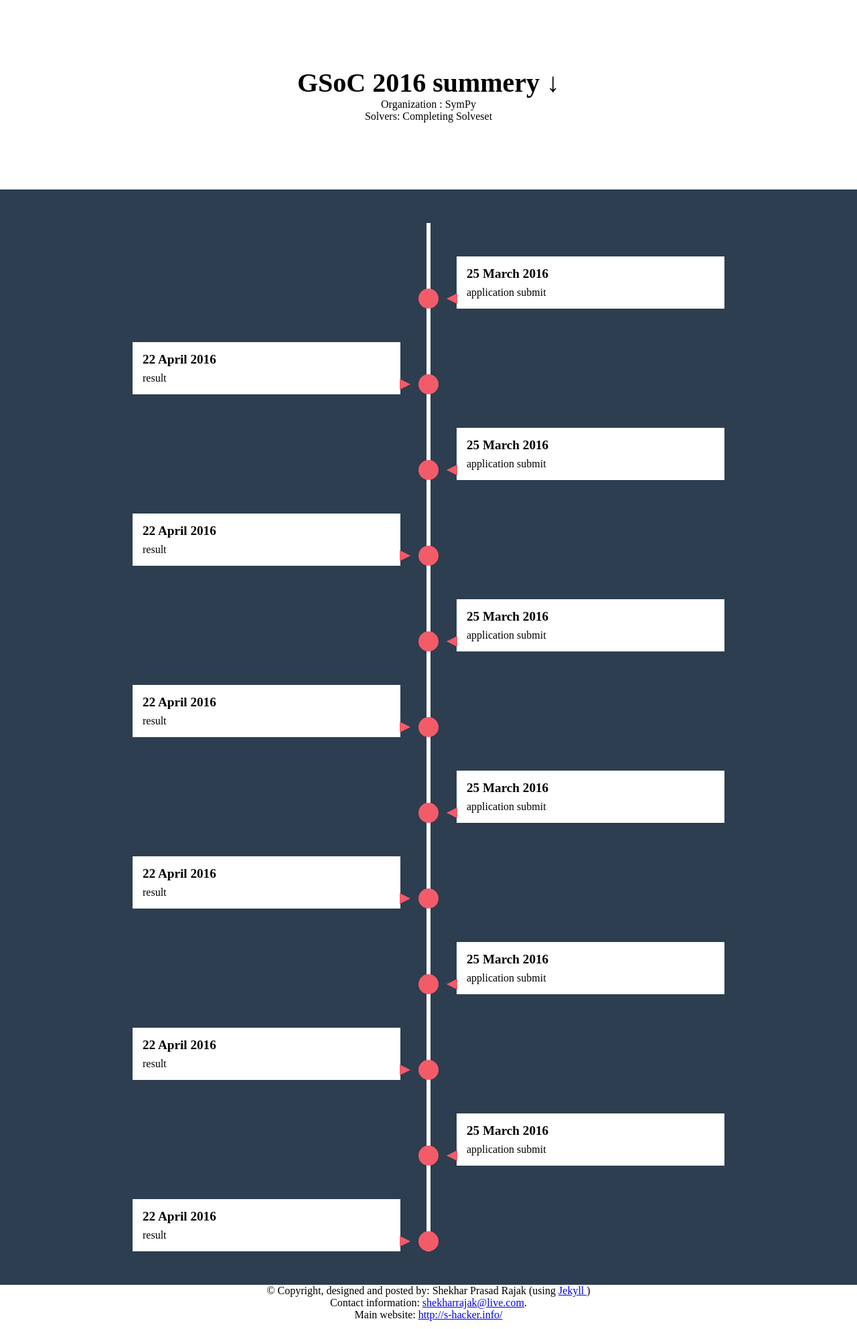
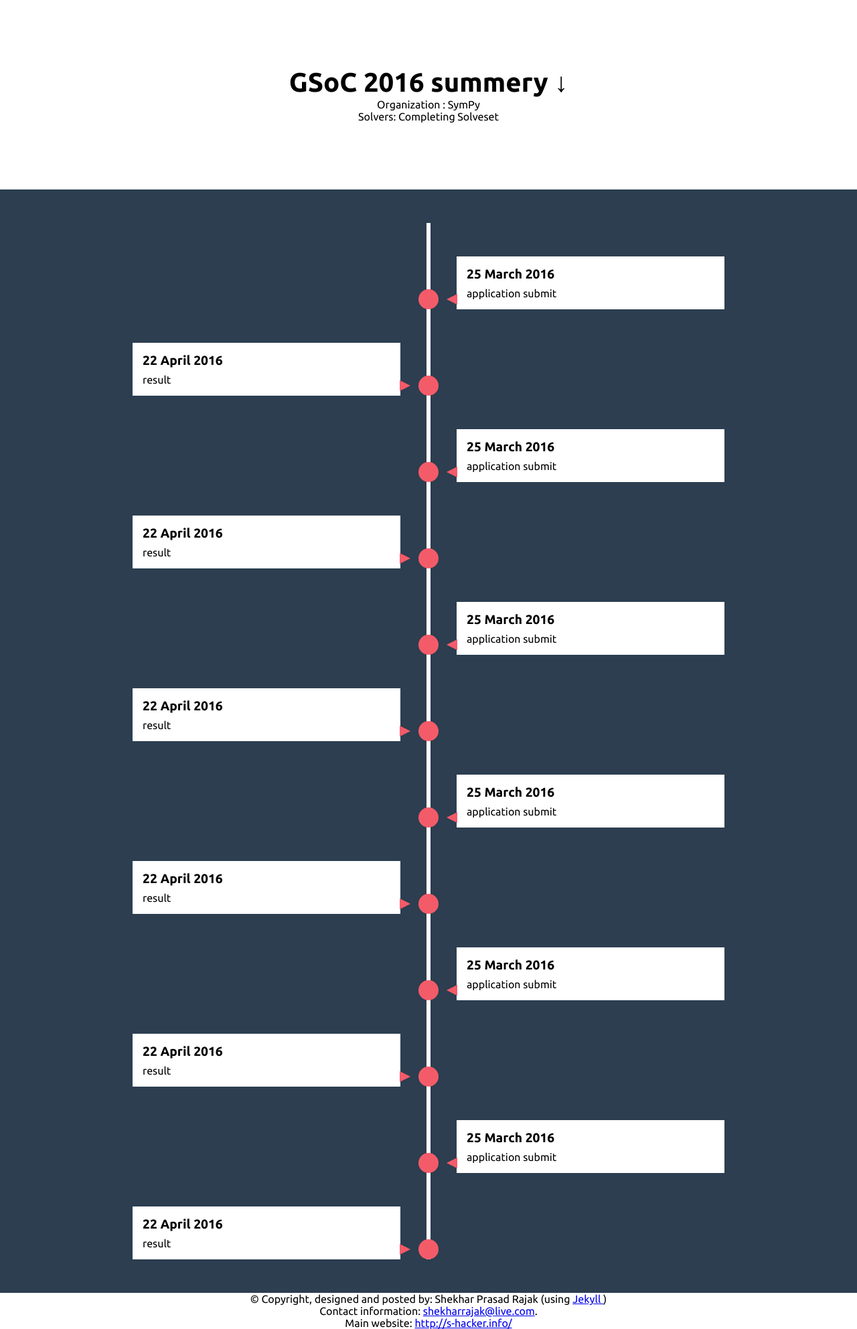
Before and after one commit to Shekharrajak/shekharrajak.github.io, a Jekyll site: the page gsoc16_final.html, which Jekyll copies as it is, in a window 1280 px wide. Shown: the whole page at 67% size. Built offline with Jekyll 4.4.1, drawn with Linux system fonts in a browser that asks for light colours; nearby versions of some CDN libraries.

Commit message:
timeline summary

```diff
--- a/gsoc16_final.html
+++ b/gsoc16_final.html
@@ -16,7 +16,7 @@
       $(".bg_loader").delay(500).fadeOut(500);
    });
 </script>
-
+<link rel="stylesheet" type="text/css" href="http://fonts.googleapis.com/css?family=Ubuntu:regular,bold&subset=Latin">
 <style>
 
 /*LOADER*/
```
